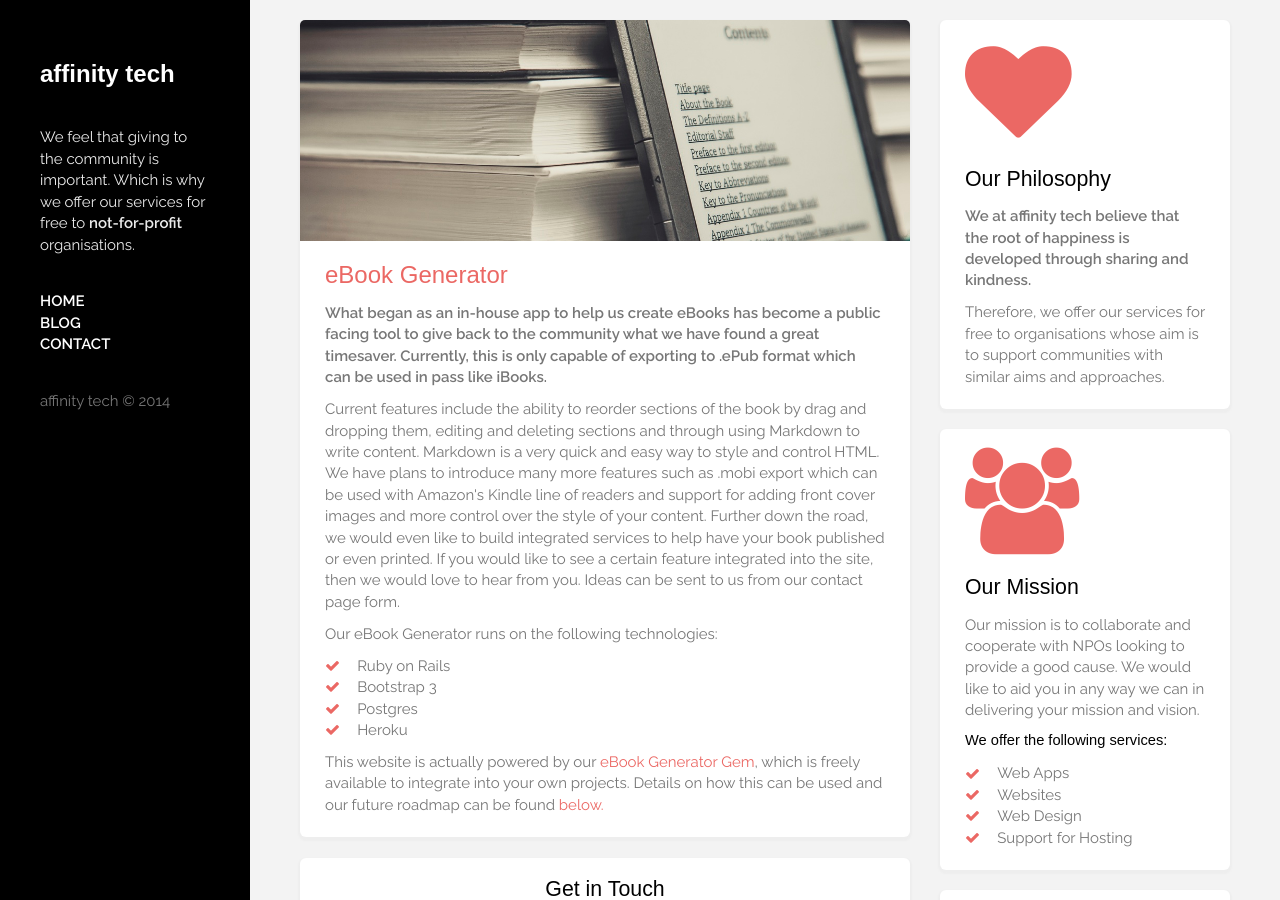
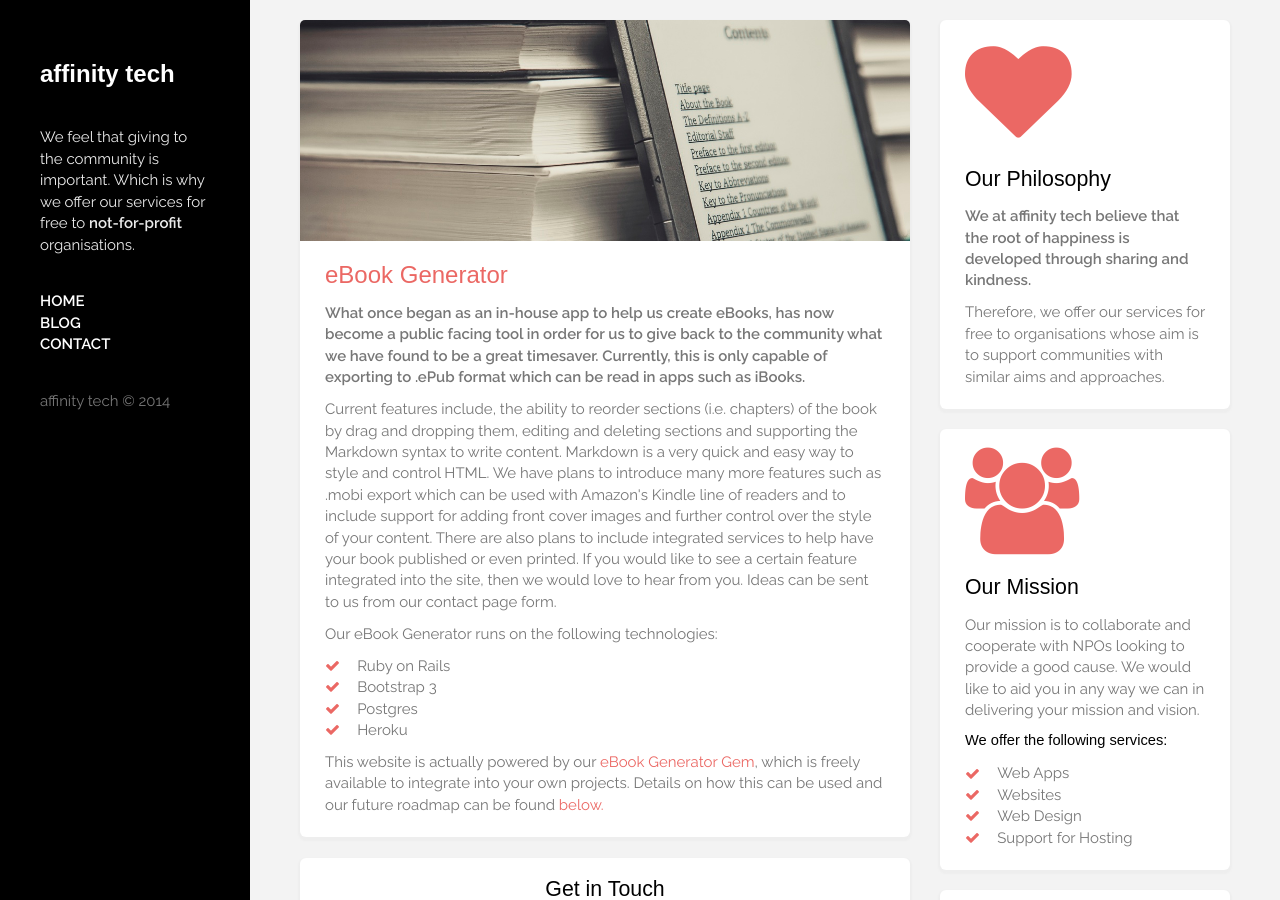
Before and after one commit to affinity-digital-ltd/affinity-tech.github.io, a Jekyll site: the page built from index.html, in a window 1280 px wide and 900 px high. Built offline with Jekyll 4.4.1, drawn with Linux system fonts in a browser that asks for light colours.

Commit message:
cleaned up content of index page

```diff
--- a/index.html
+++ b/index.html
@@ -12,8 +12,8 @@ sitemap:
 <div class="well well-lg">
     <a href="http://ebook-generator.affinity-tech.com"><img class="project-image" src="img/ebook.jpeg" alt="eBook Generator Image" ></a>
   <h1><a href="http://ebook-generator.affinity-tech.com">eBook Generator</a></h1>
-  <p><b>What began as an in-house app to help us create eBooks has become a public facing tool to give back to the community what we have found a great timesaver.  Currently, this is only capable of exporting to .ePub format which can be used in pass like iBooks.</b></p>
-  <p>Current features include the ability to reorder sections of the book by drag and dropping them, editing and deleting sections and through using Markdown to write content.  Markdown is a very quick and easy way to style and control HTML.  We have plans to introduce many more features such as .mobi export which can be used with Amazon's Kindle line of readers and support for adding front cover images and more control over the style of your content.  Further down the road, we would even like to build integrated services to help have your book published or even printed.  If you would like to see a certain feature integrated into the site, then we would love to hear from you.  Ideas can be sent to us from our contact page form.</p>
+  <p><b>What once began as an in-house app to help us create eBooks, has now become a public facing tool in order for us to give back to the community what we have found to be a great timesaver.  Currently, this is only capable of exporting to .ePub format which can be read in apps such as iBooks.</b></p>
+  <p>Current features include, the ability to reorder sections (i.e. chapters) of the book by drag and dropping them, editing and deleting sections and supporting the Markdown syntax to write content.  Markdown is a very quick and easy way to style and control HTML.  We have plans to introduce many more features such as .mobi export which can be used with Amazon's Kindle line of readers and to include support for adding front cover images and further control over the style of your content.  There are also plans to include integrated services to help have your book published or even printed.  If you would like to see a certain feature integrated into the site, then we would love to hear from you.  Ideas can be sent to us from our contact page form.</p>
 
   <p>Our eBook Generator runs on the following technologies:</p>
   <ul class="fa-ul">
```
